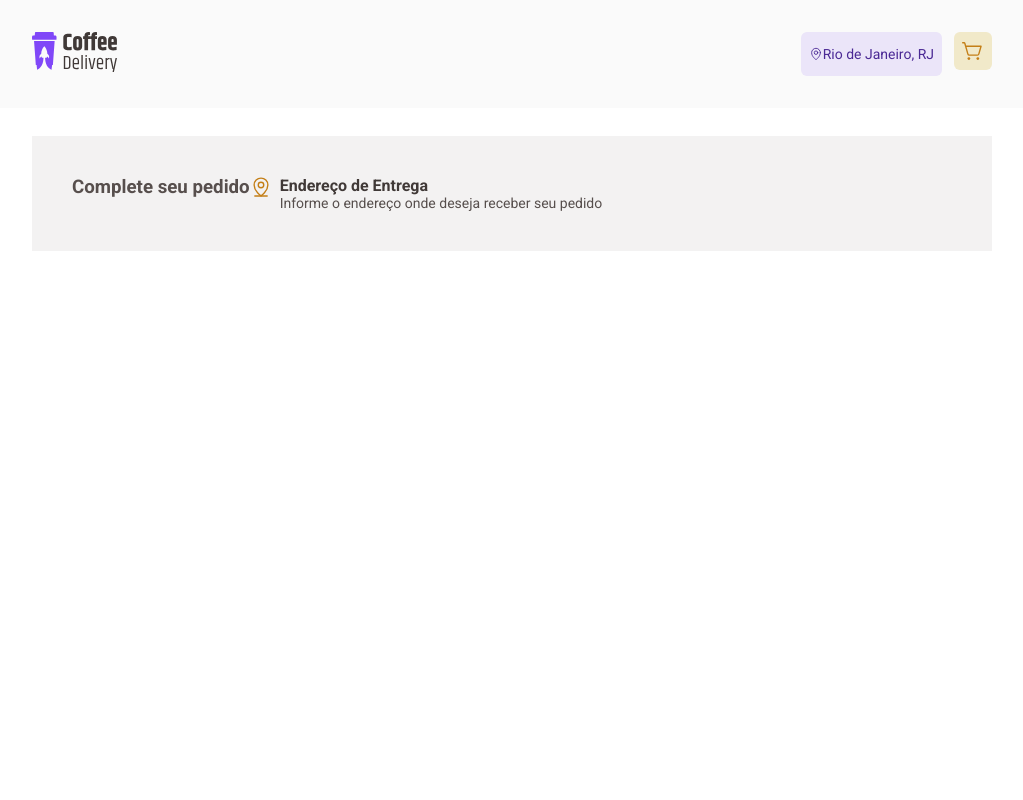
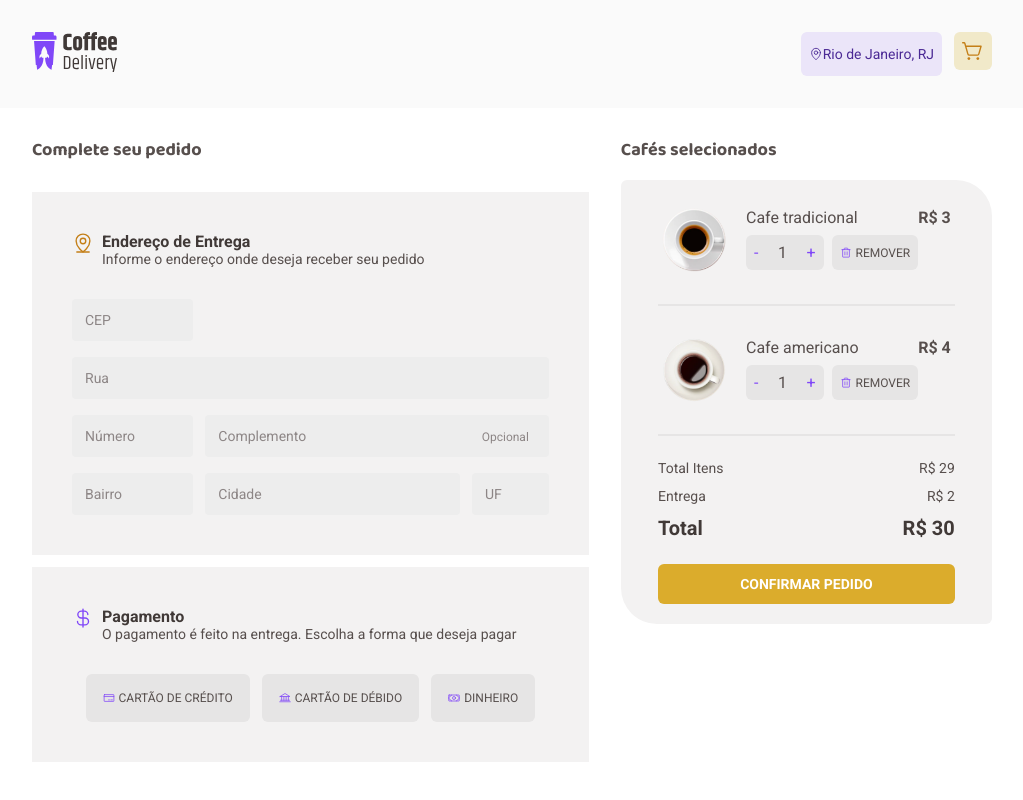
Before and after one commit to danielgmota/coffe-delivery, a React (Vite) app: page /checkout in a window 1280 px wide. Shown: the whole page, without its empty margins (128-1151 px from the left). Built offline with nearby package versions, Linux system fonts and the light colour scheme.

Commit message:
feat: page checkout

```diff
--- a/src/components/input/Input.styles.ts
+++ b/src/components/input/Input.styles.ts
@@ -1,26 +1,27 @@
 import styled from "styled-components";
 
 export const InputContainer = styled.div`
-  width: fit-content;
+  width: 100%;
   display: box;
   position: relative;
 
   span {
-    position: relative;
-    top: 0;
-    left: -60px;
+    position: absolute;
+    top: 15px;
+    right: 20px;
     color: ${(props) => props.theme["base-label"]};
     font-size: 12px;
   }
 `;
 
 export const InputComponent = styled.input`
+  width: 100%;
+  font-size: 14px;
+  color: ${(props) => props.theme["base-text"]};
   padding: 0.75rem;
   background-color: ${(props) => props.theme["base-input"]};
   border: 1px solid transparent;
   border-radius: 0.25rem;
-  font-size: 14px;
-  color: ${(props) => props.theme["base-text"]};
 
   &::placeholder {
     color: ${(props) => props.theme["base-label"]};
--- a/src/components/input/Input.tsx
+++ b/src/components/input/Input.tsx
@@ -2,13 +2,14 @@ import { InputComponent, InputContainer } from "./Input.styles";
 
 interface IInputProps extends React.InputHTMLAttributes<HTMLInputElement> {
   optional?: boolean;
+  className?: string;
 }
 
 export function Input(props: IInputProps) {
-  const { optional, ...rest } = props;
+  const { optional, className, ...rest } = props;
 
   return (
-    <InputContainer>
+    <InputContainer className={className}>
       <InputComponent {...rest} />
       {optional ? <span>Opcional</span> : null}
     </InputContainer>
--- a/src/pages/Checkout/Checkout.styles.ts
+++ b/src/pages/Checkout/Checkout.styles.ts
@@ -2,13 +2,105 @@ import styled from "styled-components";
 
 export const CheckoutContainer = styled.div`
   display: flex;
-  flex-direction: column;
+  flex-direction: row;
+  justify-content: space-between;
   gap: 2rem;
+
+  > div:first-child {
+    width: 60%;
+    display: flex;
+    flex-direction: column;
+    gap: 0.75rem;
+  }
+
+  > div:last-child {
+    width: 40%;
+  }
+
+  h3 {
+    font-family: "Baloo 2";
+    margin-bottom: 1rem;
+    font-size: 1.125rem;
+  }
 `;
 
 export const CheckoutCard = styled.div`
   display: flex;
-  flex-direction: row;
+  flex-direction: column;
+  gap: 2rem;
   background-color: ${(props) => props.theme["base-card"]};
   padding: 2.5rem;
+
+  form > div {
+    display: grid;
+    grid-template-columns: 1fr 1fr 1fr 1fr 1fr 1fr 1fr 1fr 1fr 1fr 1fr;
+    grid-template-rows: 1fr 1fr 1fr 1fr;
+    gap: 1rem 0.75rem;
+    grid-auto-flow: row;
+    grid-template-areas:
+      "cep cep cep . . . . . . . ."
+      "rua rua rua rua rua rua rua rua rua rua rua"
+      "numero numero numero complemento complemento complemento complemento complemento complemento complemento complemento"
+      "bairro bairro bairro cidade cidade cidade cidade cidade cidade uf uf";
+  }
+
+  .cep {
+    grid-area: cep;
+  }
+
+  .rua {
+    grid-area: rua;
+  }
+
+  .numero {
+    grid-area: numero;
+  }
+
+  .complemento {
+    grid-area: complemento;
+  }
+
+  .bairro {
+    grid-area: bairro;
+  }
+
+  .cidade {
+    grid-area: cidade;
+  }
+
+  .uf {
+    grid-area: uf;
+  }
 `;
+
+export const CheckoutItems = styled.div`
+  display: flex;
+  flex-direction: column;
+  gap: 1.5rem;
+
+  hr {
+    border: 1px solid ${(props) => props.theme["base-button"]};
+  }
+
+  .summary {
+    display: flex;
+    flex-direction: column;
+    gap: 0.75rem;
+
+    > div {
+      display: flex;
+      flex-direction: row;
+      justify-content: space-between;
+    }
+
+    span {
+      font-size: 0.875rem;
+    }
+
+    b {
+      font-size: 1.25rem;
+      color: ${(props) => props.theme["base-subtitle"]};
+      font-weight: 700;
+    }
+  }
+`;
--- a/src/pages/Checkout/Checkout.tsx
+++ b/src/pages/Checkout/Checkout.tsx
@@ -1,25 +1,127 @@
-import { MapPinLine } from "phosphor-react";
+import {
+  Bank,
+  CreditCard,
+  CurrencyDollar,
+  MapPinLine,
+  Money,
+} from "phosphor-react";
 import { HeaderSections } from "../../components/header-sections";
 import { Layout } from "../../components/layout";
-import { CheckoutCard, CheckoutContainer } from "./Checkout.styles";
+import {
+  CheckoutCard,
+  CheckoutContainer,
+  CheckoutItems,
+} from "./Checkout.styles";
+import { Card } from "../../components/card";
+import { CartItem } from "../../components/cart-item";
+import { Input } from "../../components/input";
+import { Select } from "../../components/select/Select";
+import { Button } from "../../components/button";
 
 export function Checkout() {
   return (
     <Layout>
       <CheckoutContainer>
+        <div>
+          <h3>Complete seu pedido</h3>
           <CheckoutCard>
-          <h3>Complete seu pedido</h3>
             <HeaderSections
               icon={<MapPinLine />}
               iconColor={"yellowDark"}
               title={"Endereço de Entrega"}
               subTitle={"Informe o endereço onde deseja receber seu pedido"}
             />
+            <form>
+              <div>
+                <div className="cep">
+                  <Input placeholder="CEP" />
+                </div>
+                <div className="rua">
+                  <Input placeholder="Rua" />
+                </div>
+                <div className="numero">
+                  <Input placeholder="Número" />
+                </div>
+                <div className="complemento">
+                  <Input placeholder="Complemento" optional />
+                </div>
+                <div className="bairro">
+                  <Input placeholder="Bairro" />
+                </div>
+                <div className="cidade">
+                  <Input placeholder="Cidade" />
+                </div>
+                <div className="uf">
+                  <Input placeholder="UF" />
+                </div>
+              </div>
+            </form>
           </CheckoutCard>
+          <CheckoutCard>
+            <HeaderSections
+              icon={<CurrencyDollar />}
+              iconColor={"purple"}
+              title={"Pagamento"}
+              subTitle={
+                "O pagamento é feito na entrega. Escolha a forma que deseja pagar"
+              }
+            />
+            <Select
+              options={[
+                {
+                  text: "Cartão de Crédito",
+                  value: "creditCart",
+                  icon: <CreditCard />,
+                },
+                {
+                  text: "Cartão de Débido",
+                  value: "debitCart",
+                  icon: <Bank />,
+                },
+                {
+                  text: "Dinheiro",
+                  value: "cash",
+                  icon: <Money />,
+                },
+              ]}
+            />
+          </CheckoutCard>
+        </div>
+        <div>
+          <h3>Cafés selecionados</h3>
+          <Card>
+            <CheckoutItems>
+              <CartItem
+                title={"Cafe tradicional"}
+                price={"3"}
+                coffeType={"tradicional"}
+              />
+              <hr />
+              <CartItem
+                title={"Cafe americano"}
+                price={"4"}
+                coffeType={"americano"}
+              />
+              <hr />
+              <div className="summary">
+                <div>
+                  <span>Total Itens</span>
+                  <span>R$ 29</span>
+                </div>
+                <div>
+                  <span>Entrega</span>
+                  <span>R$ 2</span>
+                </div>
+                <div>
+                  <b>Total</b>
+                  <b>R$ 30</b>
+                </div>
+              </div>
+              <Button variant="primary">CONFIRMAR PEDIDO</Button>
+            </CheckoutItems>
+          </Card>
+        </div>
       </CheckoutContainer>
     </Layout>
   );
 }
-
-// margin: 24px 0;
-// border-bottom: 1px solid ${(props) => props.theme["base-button"]};
```
Lines whose indentation alone changed are shown as unchanged.
